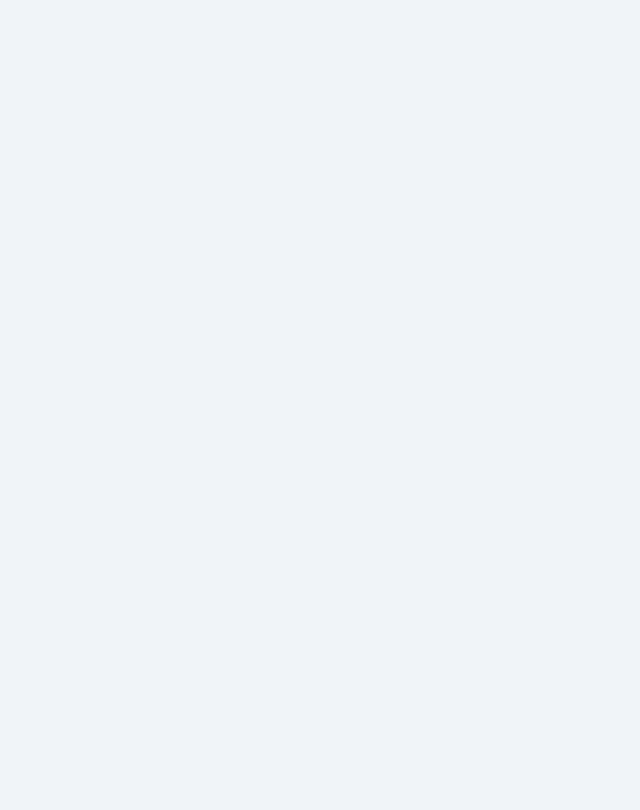
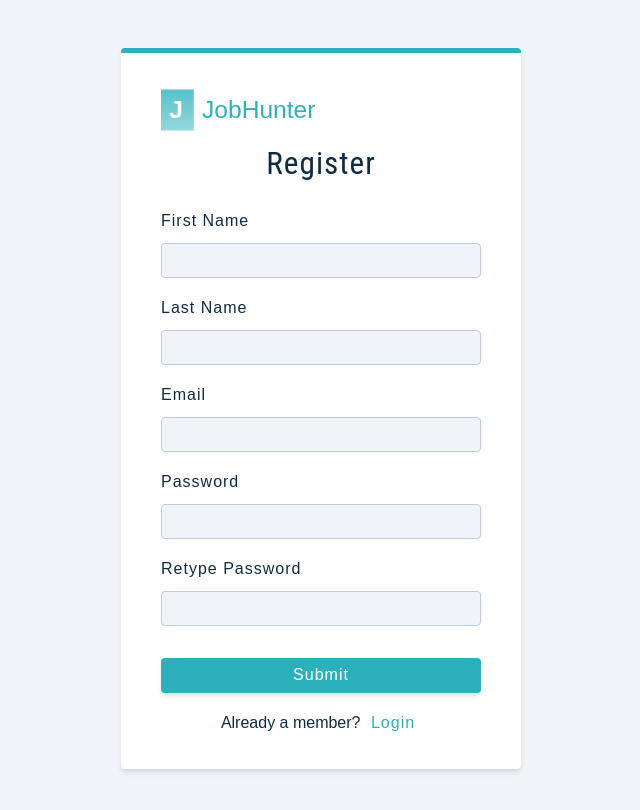
Before and after one commit to Henoker/JobHunter, a React (Create React App) app in the folder frontend/: page /register in a window 1280 px wide. Before the commit this address had no page. Shown: the top 810 px of the page, without its empty margins (319-959 px from the left). Built offline with nearby package versions, Linux system fonts and the light colour scheme.

Commit message:
Add Login Page and fix Registration page issues

```diff
--- a/frontend/src/App.js
+++ b/frontend/src/App.js
@@ -1,4 +1,4 @@
-import { Error, Landing, Register, ProtectedRoute } from "./pages";
+import { Error, Landing, Register, Login, ProtectedRoute } from "./pages";
 // import {
 //   AddJob,
 //   AllJobs,
@@ -14,6 +14,9 @@ function App() {
       <Routes>
         <Route>
           <Route path="/" element={<Landing />} />
+          <Route path="/register" element={<Register />} />
+          <Route path="/login" element={<Login />} />
+          <Route path="*" element={<Error />} />
         </Route>
       </Routes>
     </BrowserRouter>
--- a/frontend/src/components/FormRow.js
+++ b/frontend/src/components/FormRow.js
@@ -1,15 +1,14 @@
-const FormRow = ({ type, name, value, handleChange, labelText }) => {
+const FormRow = ({ type, name, value, onChange, labelText }) => {
   return (
     <div className="form-row">
       <label htmlFor={name} className="form-label">
         {labelText || name}
       </label>
-
       <input
         type={type}
         value={value}
         name={name}
-        onChange={handleChange}
+        onChange={onChange}
         className="form-input"
       />
     </div>
--- a/frontend/src/features/alerts/alertSlice.js
+++ b/frontend/src/features/alerts/alertSlice.js
@@ -2,26 +2,30 @@ import { createSlice } from "@reduxjs/toolkit";
 
 const initialState = {
   showAlert: false,
+  alertType: "",
   alertText: "",
-  alertType: "",
 };
 
-const alertsSlice = createSlice({
+const alertSlice = createSlice({
   name: "alerts",
   initialState,
   reducers: {
-    displayAlert: (state) => {
+    displayAlert: (state, action) => {
       state.showAlert = true;
-      state.alertText = "This is an alert!";
-      state.alertType = "success"; // You can customize this
+      state.alertType = action.payload.alertType || "error"; // Default to 'error'
+      state.alertText = action.payload.alertText || "Something went wrong!";
     },
     clearAlert: (state) => {
       state.showAlert = false;
+      state.alertType = "";
       state.alertText = "";
-      state.alertType = "";
+    },
+    toggleAlert: (state) => {
+      state.showAlert = !state.showAlert; // Toggles the visibility
     },
   },
 });
 
-export const { displayAlert, clearAlert } = alertsSlice.actions;
-export default alertsSlice.reducer;
+export const { displayAlert, clearAlert, toggleAlert } = alertSlice.actions;
+
+export default alertSlice.reducer;
--- a/frontend/src/pages/Index.js
+++ b/frontend/src/pages/Index.js
@@ -2,5 +2,6 @@ import Error from "./Error";
 import Register from "./Register";
 import Landing from "./Landing";
 import ProtectedRoute from "./ProtectedRoute";
+import Login from "./Login";
 
-export { Error, Landing, Register, ProtectedRoute };
+export { Error, Landing, Register, Login, ProtectedRoute };
--- a/frontend/src/pages/Landing.js
+++ b/frontend/src/pages/Landing.js
@@ -1,6 +1,7 @@
 import Logo from "../components/Logo";
 import main from "../assets/images/main.svg";
 import Wrapper from "../assets/wrappers/LandingPage";
+import { Link } from "react-router-dom";
 
 const Landing = () => {
   return (
@@ -18,8 +19,12 @@ const Landing = () => {
             This app will help you in tracking the current jobs that you are
             persuing.
           </p>
-          <button className="btn btn-hero">Login</button>{" "}
-          <button className="btn btn-hero">Register</button>
+          <Link to="/login" className="btn btn-hero">
+            Login
+          </Link>{" "}
+          <Link to="/register" className="btn btn-hero">
+            Register
+          </Link>
         </div>
         {/* Second Page */}
         <img src={main} alt="Job Hunt" className="img main-img" />
--- /dev/null
+++ b/frontend/src/pages/Login.js
@@ -0,0 +1,72 @@
+import { useState } from "react";
+import { displayAlert } from "../features/alerts/alertSlice";
+import { useDispatch } from "react-redux";
+import { useNavigate } from "react-router-dom";
+import { Logo, FormRow } from "../components";
+import Wrapper from "../assets/wrappers/RegisterPage";
+
+const initialState = {
+  email: "",
+  password: "",
+};
+
+const Login = () => {
+  const [values, setValues] = useState(initialState);
+  const dispatch = useDispatch();
+  const navigate = useNavigate();
+
+  const handleChange = (e) => {
+    setValues({ ...values, [e.target.name]: e.target.value });
+  };
+
+  const onSubmit = (e) => {
+    e.preventDefault();
+    const { email, password } = values;
+
+    if (!email || !password) {
+      dispatch(displayAlert());
+      return;
+    }
+
+    const currentUser = { email, password };
+    // Call login function here
+    // dispatch(login(currentUser));
+    console.log("Login submitted", currentUser);
+  };
+
+  return (
+    <Wrapper className="full-page">
+      <form className="form" onSubmit={onSubmit}>
+        <Logo />
+        <h3>Login</h3>
+        <FormRow
+          type="email"
+          name="email"
+          value={values.email}
+          handleChange={handleChange}
+        />
+        <FormRow
+          type="password"
+          name="password"
+          value={values.password}
+          handleChange={handleChange}
+        />
+        <button type="submit" className="btn btn-block">
+          Submit
+        </button>
+        <p>
+          Not a member yet?{" "}
+          <button
+            type="button"
+            onClick={() => navigate("/register")}
+            className="member-btn"
+          >
+            Register
+          </button>
+        </p>
+      </form>
+    </Wrapper>
+  );
+};
+
+export default Login;
--- a/frontend/src/pages/Register.js
+++ b/frontend/src/pages/Register.js
@@ -1,102 +1,144 @@
 import { useState, useEffect } from "react";
+import { useDispatch, useSelector } from "react-redux";
+import { useNavigate } from "react-router-dom";
+import { displayAlert, toggleAlert } from "../features/alerts/alertSlice";
+import { register, reset } from "../features/auth/authSlice";
 import { Logo, FormRow, Alert } from "../components";
 import Wrapper from "../assets/wrappers/RegisterPage";
-import { useAppContext } from "../context/appContext";
 
-const initialState = {
-  username: "",
+const Register = () => {
+  const [formData, setFormData] = useState({
+    first_name: "",
+    last_name: "",
     email: "",
     password: "",
-  isMember: true,
+    re_password: "",
+  });
+  const { first_name, last_name, email, password, re_password } = formData;
+
+  const dispatch = useDispatch();
+  const navigate = useNavigate();
+
+  const { user, isLoading, isError, isSuccess, message } = useSelector(
+    (state) => state.auth
+  );
+
+  const handleChange = (e) => {
+    setFormData((prev) => ({
+      ...prev,
+      [e.target.name]: e.target.value,
+    }));
   };
 
-const Register = () => {
-  const [values, setValues] = useState(initialState);
+  const handleSubmit = (e) => {
+    e.preventDefault();
 
-  // global context and useNavigate later
-  const { isLoading, showAlert, displayAlert, setupUser } = useAppContext();
+    if (!first_name || !last_name || !email || !password || !re_password) {
+      dispatch(
+        displayAlert({
+          alertType: "danger",
+          alertText: "All fields are required",
+        })
+      );
+      setTimeout(() => dispatch(toggleAlert()), 3000);
+      return;
+    }
 
-  const toggleMember = () => {
-    setValues({ ...values, isMember: !values.isMember });
+    if (password !== re_password) {
+      dispatch(
+        displayAlert({
+          alertType: "danger",
+          alertText: "Passwords do not match",
+        })
+      );
+      setTimeout(() => dispatch(toggleAlert()), 3000);
+      return;
+    }
+
+    const userData = {
+      first_name,
+      last_name,
+      email,
+      password,
+      re_password,
     };
 
-  const handleChange = (e) => {
-    setValues({ ...values, [e.target.name]: e.target.value });
+    dispatch(register(userData));
   };
 
-  const onSubmit = (e) => {
-    e.preventDefault();
-    const { username, email, password, isMember } = values;
-    if (!email || !password || (!isMember && !username)) {
-      displayAlert();
-      return;
+  useEffect(() => {
+    if (isError) {
+      dispatch(displayAlert({ alertType: "danger", alertText: message }));
+      setTimeout(() => dispatch(toggleAlert()), 3000);
     }
-    const currentUser = { username, email, password };
-    if (isMember) {
-      // loginUser(currentUser)
-      setupUser({
-        currentUser,
-        endPoint: "login",
-        alertText: "Login successful!. Redirecting...",
-      });
-      // registerUser({
-      //   currentUser,
-      //   endPoint: 'login',
-      //   alertText: 'Login Successful! Redirecting...',
-      // })
-    } else {
-      // registerUser(currentUser)
-      setupUser({
-        currentUser,
-        endPoint: "register",
-        alertText: "User Created!. Redirecting...",
-      });
-      // registerUser({
-      //   currentUser,
-      //   endPoint: 'register',
-      //   alertText: 'User Created! Redirecting...',
-      // })
+
+    if (isSuccess || user) {
+      navigate("/");
+      dispatch(
+        displayAlert({
+          alertType: "success",
+          alertText:
+            "Registration successful! Check your email for activation instructions.",
+        })
+      );
+      setTimeout(() => dispatch(toggleAlert()), 3000);
     }
-  };
+
+    dispatch(reset());
+  }, [isError, isSuccess, user, message, navigate, dispatch]);
 
   return (
     <Wrapper className="full-page">
-      <form className="form" onSubmit={onSubmit}>
+      <form className="form" onSubmit={handleSubmit}>
         <Logo />
-        <h3>{values.isMember ? "Login" : "Register"}</h3>
-        {showAlert && <Alert />}
-
-        {/* name field */}
-        {!values.isMember && (
+        <h3>Register</h3>
+        <Alert />
         <FormRow
           type="text"
-            name="username"
-            value={values.username}
+          name="first_name"
+          value={first_name}
           handleChange={handleChange}
+          labelText="First Name"
         />
-        )}
-
-        {/* email input */}
+        <FormRow
+          type="text"
+          name="last_name"
+          value={last_name}
+          handleChange={handleChange}
+          labelText="Last Name"
+        />
         <FormRow
           type="email"
           name="email"
-          value={values.email}
+          value={email}
           handleChange={handleChange}
+          labelText="Email"
         />
-        {/* password input */}
         <FormRow
           type="password"
           name="password"
-          value={values.password}
+          value={password}
           handleChange={handleChange}
+          labelText="Password"
+        />
+        <FormRow
+          type="password"
+          name="re_password"
+          value={re_password}
+          handleChange={handleChange}
+          labelText="Retype Password"
         />
         <button type="submit" className="btn btn-block" disabled={isLoading}>
-          submit
+          Submit
         </button>
         <p>
-          {values.isMember ? "Not a member yet?" : "Already a member?"}
-          <button type="button" onClick={toggleMember} className="member-btn">
-            {values.isMember ? "Register" : "Login"}
+          Already a member?{" "}
+          <button
+            type="button"
+            onClick={() => navigate("/login")}
+            className="member-btn"
+          >
+            Login
           </button>
         </p>
       </form>
```
Lines whose indentation alone changed are shown as unchanged.
